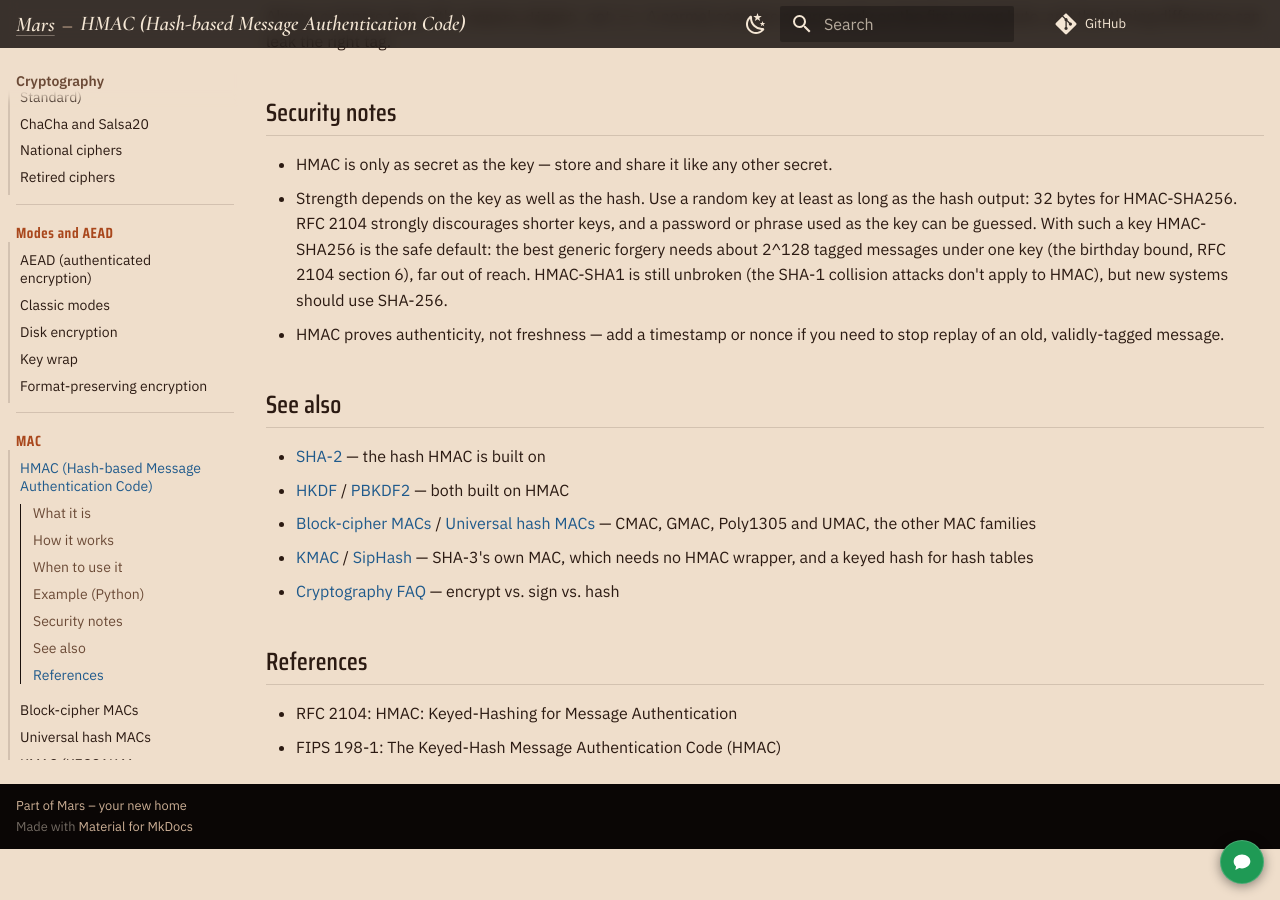
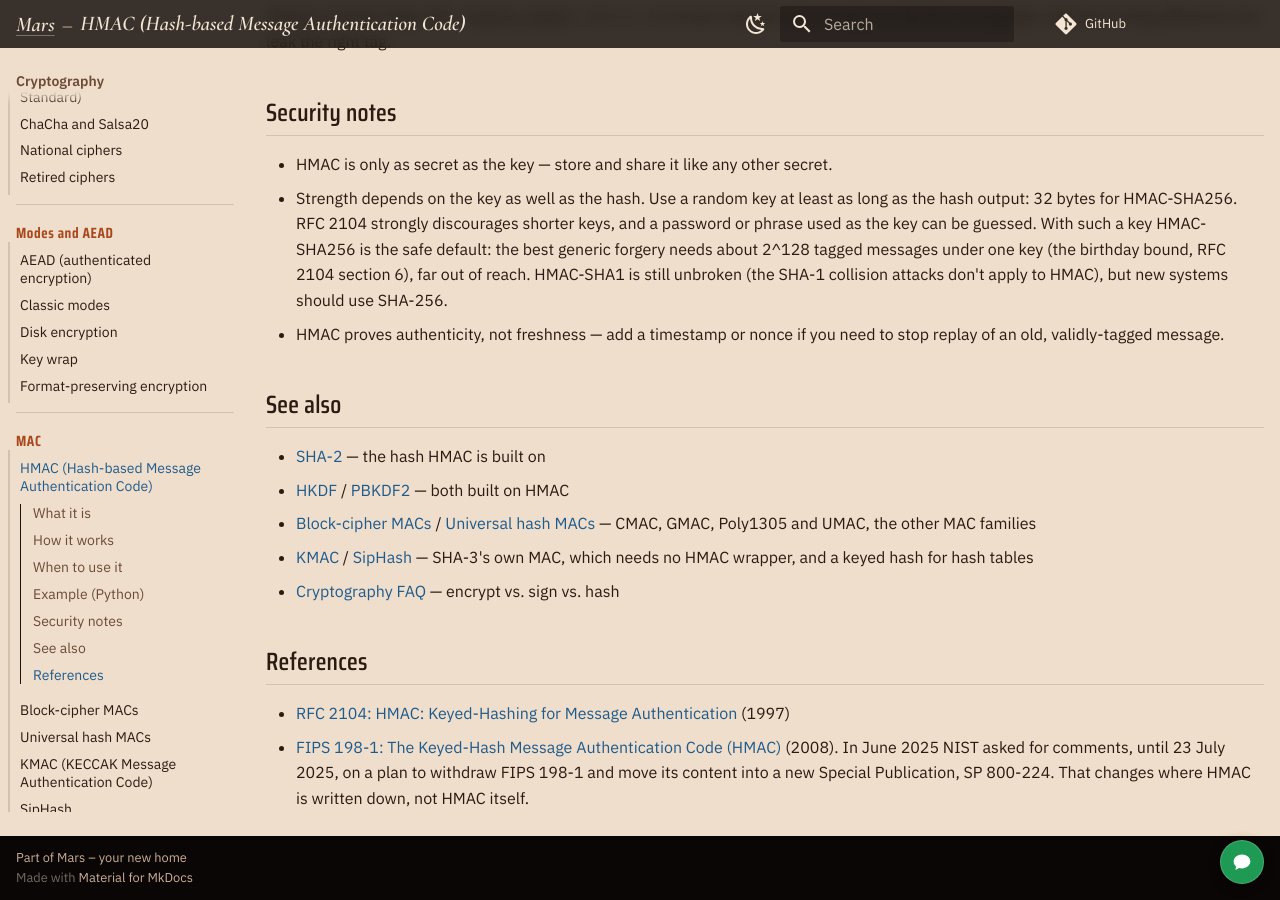
Before and after one commit to TTMathCS/cryptography, an MkDocs documentation site: the page built from docs/06-mac/HMAC.md, in a window 1280 px wide and 900 px high, scrolled down 1292 px. Built offline with MkDocs 1.6.1 and Material for MkDocs 9.7.7, drawn with Linux system fonts in a browser that asks for light colours; comment, search, counter and statistics services are not loaded.

Commit message:
HMAC: link RFC 2104 (1997) and FIPS 198-1 (2008); NIST's June 2025 plan to withdraw FIPS 198-1 and move HMAC into SP 800-224

```diff
--- a/docs/06-mac/HMAC.md
+++ b/docs/06-mac/HMAC.md
@@ -80,5 +80,7 @@ early on the first wrong byte, and that timing difference can leak the right tag
 
 ## References
 
-- RFC 2104: HMAC: Keyed-Hashing for Message Authentication
-- FIPS 198-1: The Keyed-Hash Message Authentication Code (HMAC)
+- [RFC 2104: HMAC: Keyed-Hashing for Message Authentication](https://www.rfc-editor.org/rfc/rfc2104) (1997)
+- [FIPS 198-1: The Keyed-Hash Message Authentication Code (HMAC)](https://csrc.nist.gov/pubs/fips/198-1/final) (2008).
+  In June 2025 NIST asked for comments, until 23 July 2025, on a plan to withdraw FIPS 198-1 and move its
+  content into a new Special Publication, SP 800-224. That changes where HMAC is written down, not HMAC itself.
```
